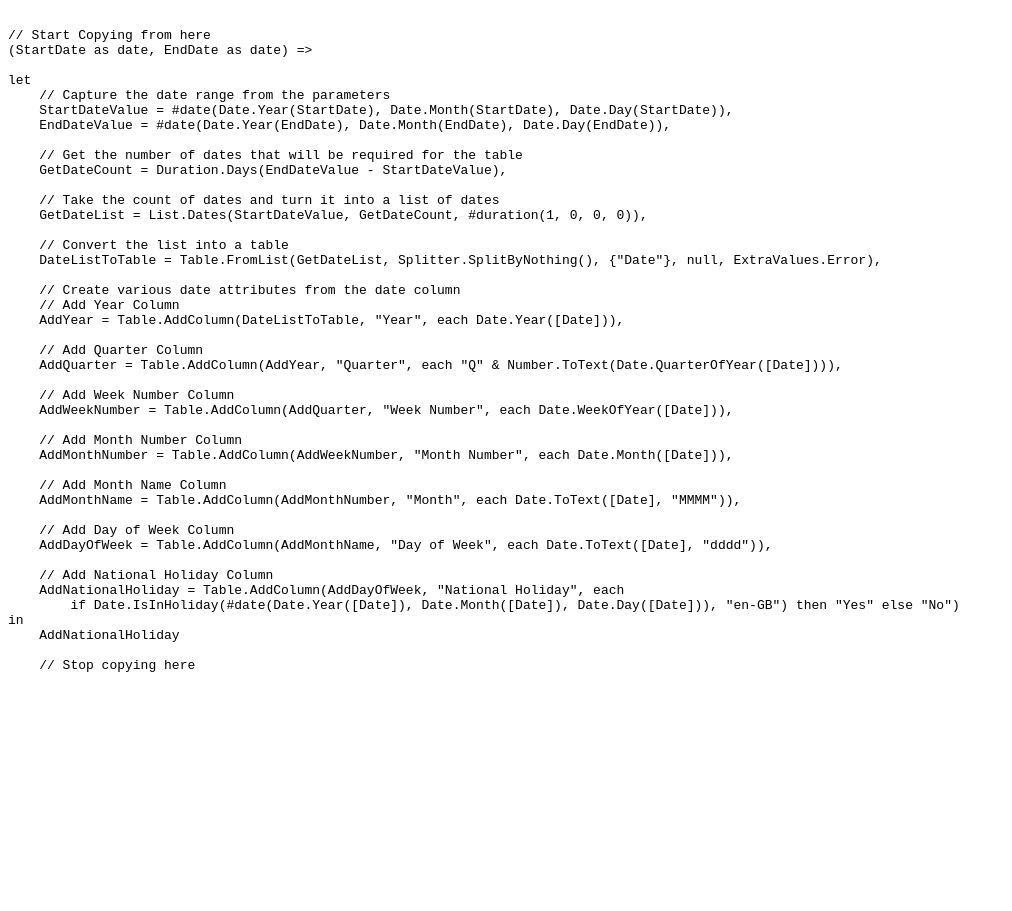
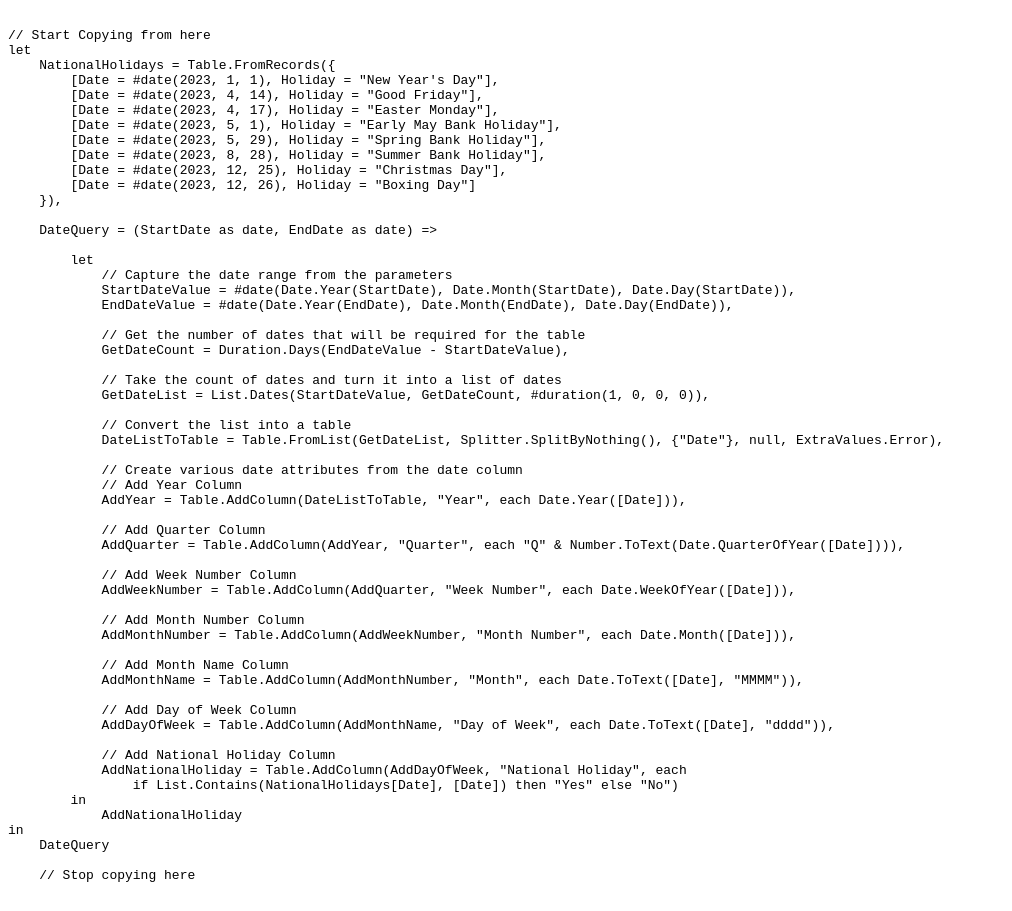
Before and after one commit to gbengaayelab/DateTableGenerator, a plain HTML site: page index.html in a window 1280 px wide. Shown: the whole page, without its empty margins (0-1012 px from the left). Before the commit the page ends 800 px from the top, so only its background shows below. Drawn offline with Linux system fonts and the light colour scheme.

Commit message:
Update index.html

```diff
--- a/index.html
+++ b/index.html
@@ -8,7 +8,19 @@
         <pre>
 
 // Start Copying from here
-(StartDate as date, EndDate as date) =>
+let
+    NationalHolidays = Table.FromRecords({
+        [Date = #date(2023, 1, 1), Holiday = "New Year's Day"],
+        [Date = #date(2023, 4, 14), Holiday = "Good Friday"],
+        [Date = #date(2023, 4, 17), Holiday = "Easter Monday"],
+        [Date = #date(2023, 5, 1), Holiday = "Early May Bank Holiday"],
+        [Date = #date(2023, 5, 29), Holiday = "Spring Bank Holiday"],
+        [Date = #date(2023, 8, 28), Holiday = "Summer Bank Holiday"],
+        [Date = #date(2023, 12, 25), Holiday = "Christmas Day"],
+        [Date = #date(2023, 12, 26), Holiday = "Boxing Day"]
+    }),
+
+    DateQuery = (StartDate as date, EndDate as date) =>
 
         let
             // Capture the date range from the parameters
@@ -45,9 +57,11 @@ let
 
             // Add National Holiday Column
             AddNationalHoliday = Table.AddColumn(AddDayOfWeek, "National Holiday", each
-        if Date.IsInHoliday(#date(Date.Year([Date]), Date.Month([Date]), Date.Day([Date])), "en-GB") then "Yes" else "No")
+                if List.Contains(NationalHolidays[Date], [Date]) then "Yes" else "No")
         in
             AddNationalHoliday
+in
+    DateQuery
 
     // Stop copying here
         </pre>
```
Lines whose indentation alone changed are shown as unchanged.
